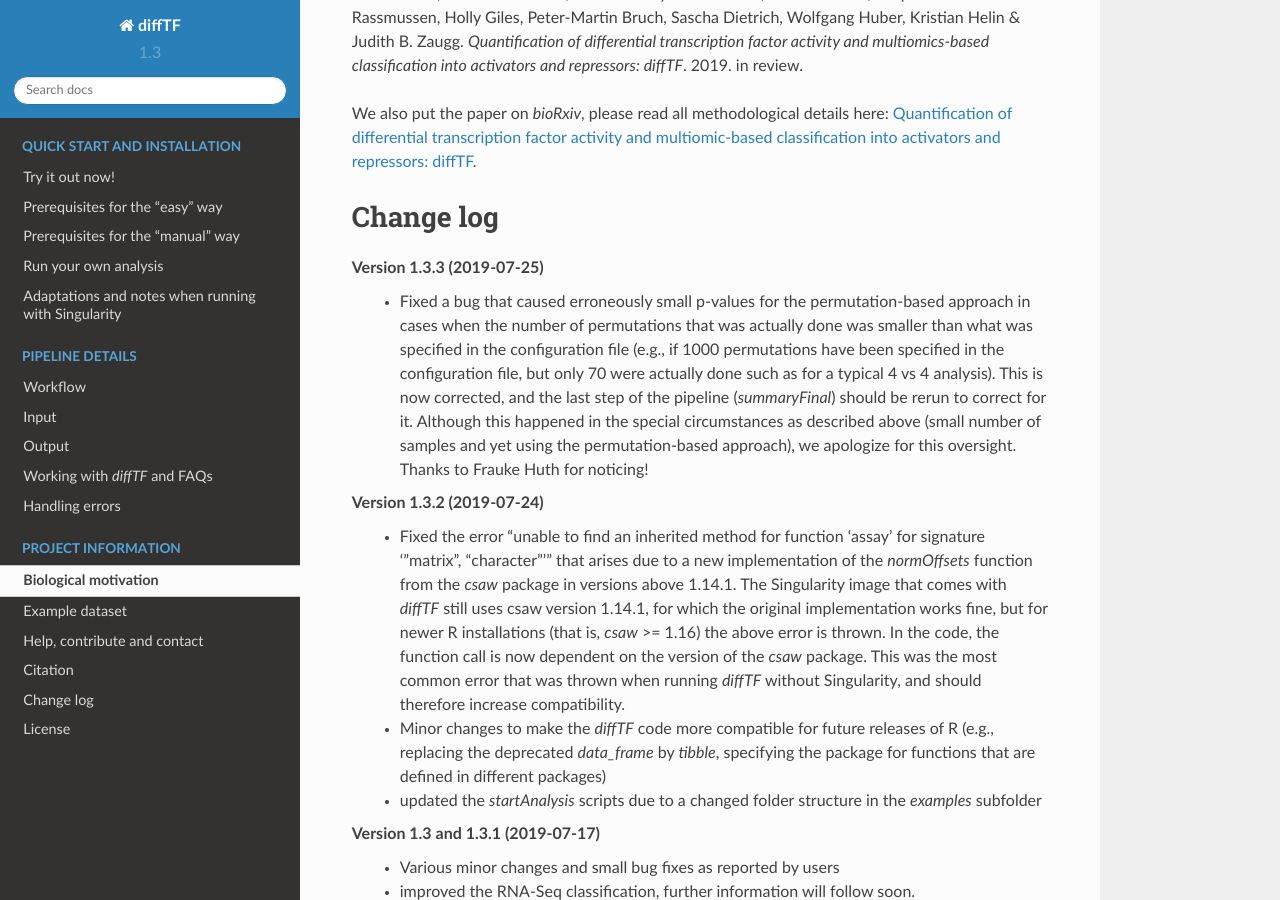
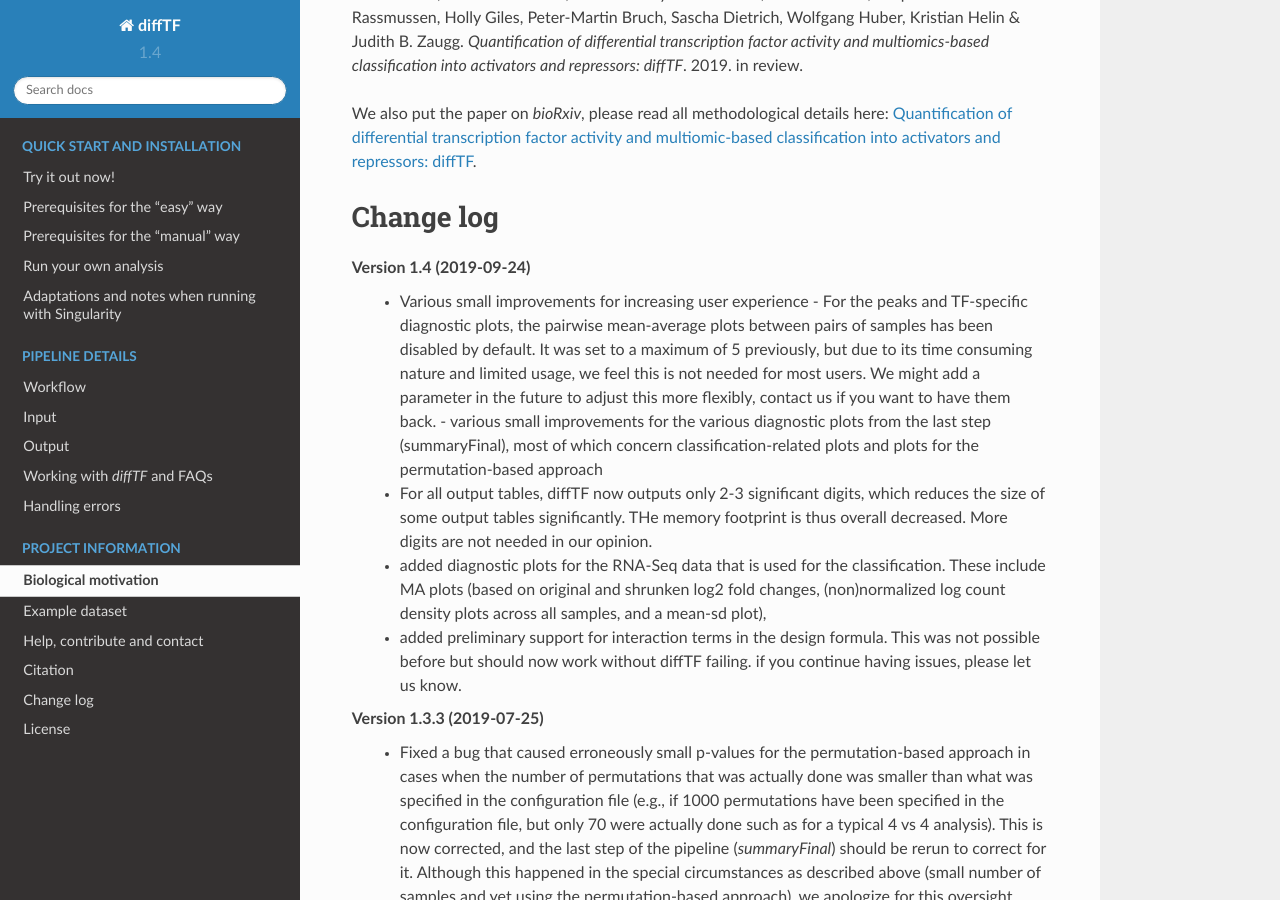
Before and after one commit to jfallmann/diffTF_Fork, a Sphinx documentation site: the page built from docs/projectInfo.rst, in a window 1280 px wide and 900 px high, scrolled down 1846 px. Built offline with Sphinx 7.4.7 and the Read the Docs theme 2.0.0, drawn with Linux system fonts in a browser that asks for light colours.

```diff
--- a/docs/chapter1.rst
+++ b/docs/chapter1.rst
@@ -44,7 +44,7 @@ Principally, there are two ways of installing *diffTF* and the proper tools:
 
     .. code-block:: Bash
 
-      git clone https://git.embl.de/grp-zaugg/diffTF
+      git clone https://git.embl.de/grp-zaugg/diffTF.git
 
     If you receive an error, *Git* may not be installed on your system. If you run Ubuntu, try the following command:
 
--- a/docs/conf.py
+++ b/docs/conf.py
@@ -55,9 +55,9 @@ author = 'Christian Arnold, Ivan Berest, Judith B. Zaugg'
 # built documents.
 #
 # The short X.Y version.
-version = '1.3'
+version = '1.4'
 # The full version, including alpha/beta/rc tags.
-release = '1.3.3'
+release = '1.4'
 
 # The language for content autogenerated by Sphinx. Refer to documentation
 # for a list of supported languages.
--- a/docs/projectInfo.rst
+++ b/docs/projectInfo.rst
@@ -53,6 +53,14 @@ We also put the paper on *bioRxiv*, please read all methodological details here:
 
 Change log
 ============================
+Version 1.4 (2019-09-24)
+  - Various small improvements for increasing user experience
+    - For the peaks and TF-specific diagnostic plots, the pairwise mean-average plots between pairs of samples has been disabled by default. It was set to a maximum of 5 previously, but due to its time consuming nature and limited usage, we feel this is not needed for most users. We might add a parameter in the future to adjust this more flexibly, contact us if you want to have them back.
+    - various small improvements for the various diagnostic plots from the last step (summaryFinal), most of which concern classification-related plots and plots for the permutation-based approach
+  - For all output tables, diffTF now outputs only 2-3 significant digits, which reduces the size of some output tables significantly. THe memory footprint is thus overall decreased. More digits are not needed in our opinion.
+  - added diagnostic plots for the RNA-Seq data that is used for the classification. These include MA plots (based on original and shrunken log2 fold changes, (non)normalized log count density plots across all samples, and a mean-sd plot),
+  - added preliminary support for interaction terms in the design formula. This was not possible before but should now work without diffTF failing. if you continue having issues, please let us know.
+
 Version 1.3.3 (2019-07-25)
   - Fixed a bug that caused erroneously small p-values for the permutation-based approach in cases when the number of permutations that was actually done was smaller than what was specified in the configuration file (e.g., if 1000 permutations have been specified in the configuration file, but only 70 were actually done such as for a typical 4 vs 4 analysis). This is now corrected, and the last step of the pipeline (*summaryFinal*) should be rerun to correct for it. Although this happened in the special circumstances as described above (small number of samples and yet using the permutation-based approach), we apologize for this oversight. Thanks to Frauke Huth for noticing!
 
```
Also changed, not shown: 7 other files.
